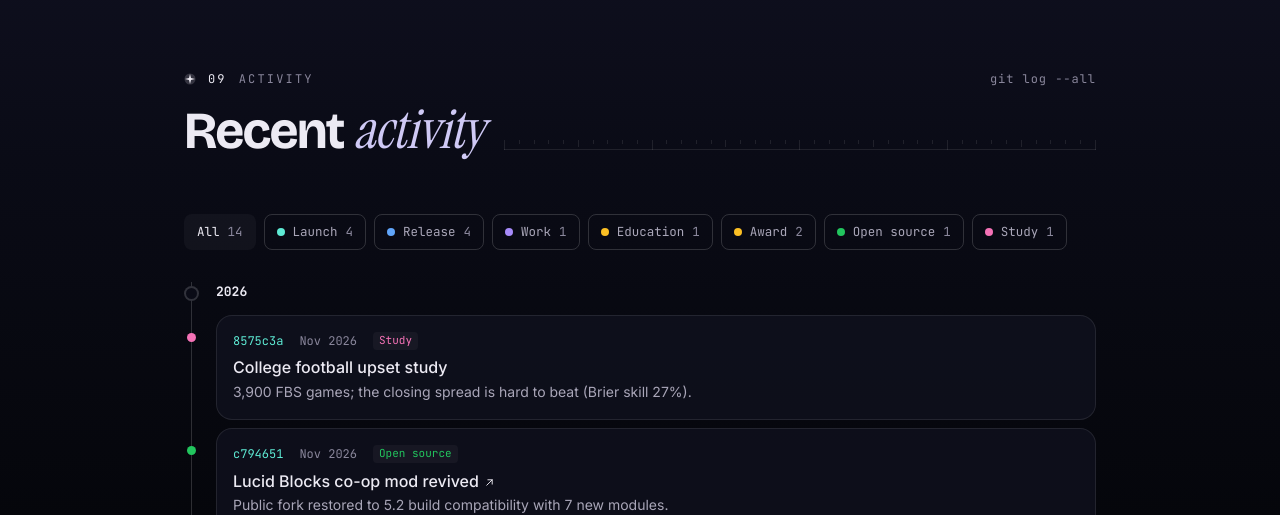
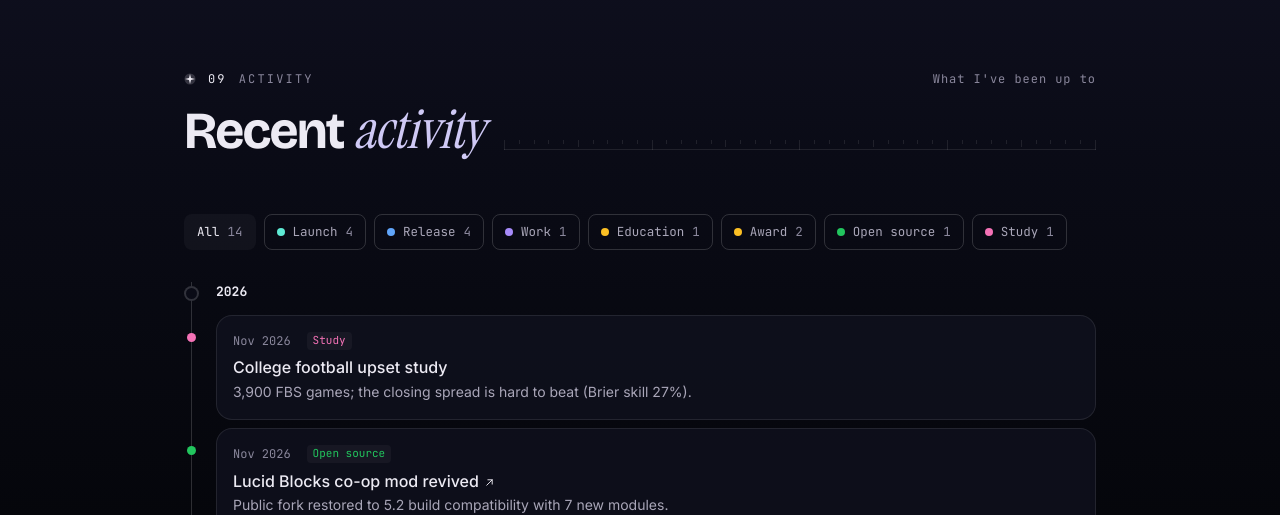
Before and after one commit to trism-prism/portfolio-site, a Next.js app: page / in a window 1280 px wide. Shown: the part 11481-11996 px from the top of the page. Built offline with nearby package versions, Linux system fonts and the light colour scheme; no server answers.

Commit message:
Plain Activity kicker and no hash labels on entries

```diff
--- a/src/components/sections/News.tsx
+++ b/src/components/sections/News.tsx
@@ -2,7 +2,6 @@
 
 import { useMemo, useRef, useState } from 'react';
 import { news, newsTypeLabels, type NewsType } from '@/data/news';
-import { fnv1a } from '@/lib/fnv';
 import { SectionHeader } from '@/components/ui/SectionHeader';
 import { Text, PhRibbon } from '@/components/ui/Text';
 import { Icon } from '@/components/ui/Icon';
@@ -85,9 +84,6 @@ export function News() {
                       <span className="news-node absolute left-[3px] top-[18px] h-[9px] w-[9px] rounded-full" style={{ background: typeColor[n.type], animationDelay: `${Math.min(0.5, i * 0.06)}s` }} aria-hidden="true" />
                       <article className={`panel relative flex flex-wrap items-start gap-x-4 gap-y-1 p-3.5 md:p-4 ${n.placeholder ? 'ph-card' : ''}`}>
                         {n.placeholder && <PhRibbon />}
-                        <span className="mono text-[12px] text-accent" title="FNV-1a label, not a commit ID">
-                          {fnv1a(n.id + n.date)}
-                        </span>
                         <span className="mono text-[12px] text-muted">{fmt(n.date)}</span>
                         <span className="mono rounded px-1.5 text-[11px]" style={{ color: typeColor[n.type], background: 'var(--panel-2)' }}>
                           {newsTypeLabels[n.type]}
--- a/src/data/sections.ts
+++ b/src/data/sections.ts
@@ -28,7 +28,7 @@ export const sections: SectionDef[] = [
   { id: 'achievements', nav: 'Achievements', kicker: 'Honors and credentials', title: 'Achievements' },
   { id: 'focus', nav: 'Focus areas', kicker: 'What I work on', title: 'Focus', accent: 'areas' },
   { id: 'stats', nav: 'Stats', kicker: 'Numbers, with their conditions', title: 'By the', accent: 'numbers' },
-  { id: 'news', nav: 'Activity', kicker: 'git log --all', title: 'Recent', accent: 'activity' },
+  { id: 'news', nav: 'Activity', kicker: "What I've been up to", title: 'Recent', accent: 'activity' },
   { id: 'contact', nav: 'Contact', kicker: 'Say hello', title: "Let's", accent: 'talk' },
 ];
 
```
